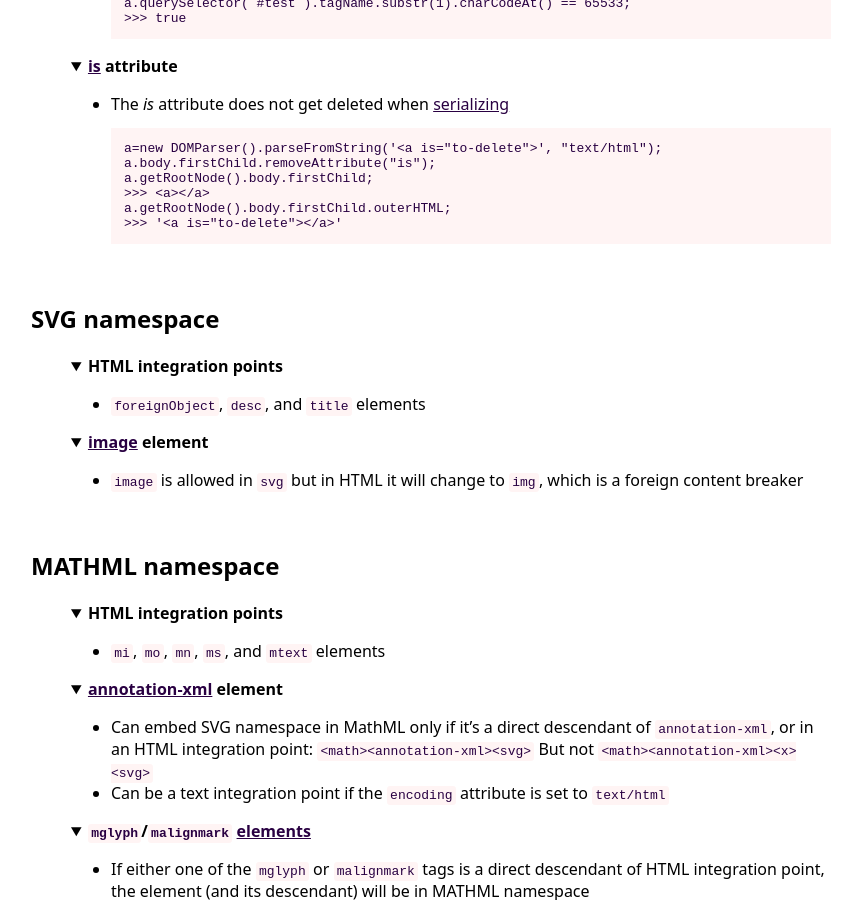
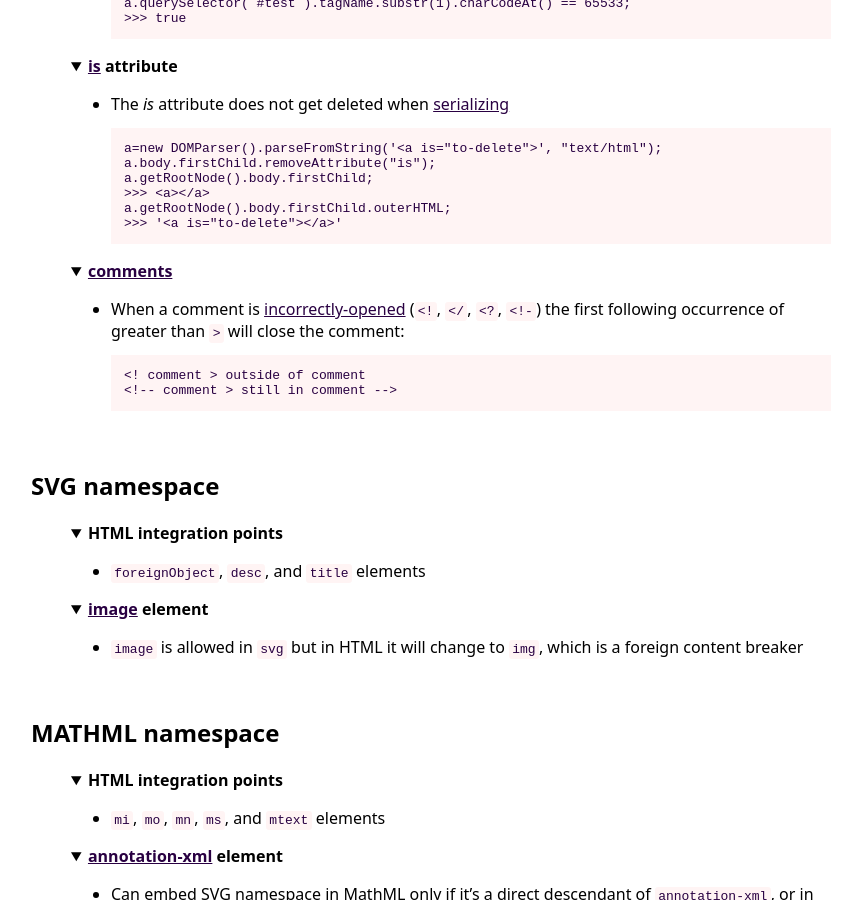
Before and after one commit to SonarSource/mxss-cheatsheet, a Jekyll site: the page built from index.md, in a window 1280 px wide and 900 px high, scrolled down 2497 px. Shown: the whole window, without its empty margins (209-1064 px from the left). Built offline with Jekyll 4.4.1, drawn with Linux system fonts in a browser that asks for light colours.

Commit message:
add incorrectly-opened comments explanation and example (#14)
* add incorrectly-opened comments explanation and example

* Update _data/data.yml

Co-authored-by: Paul Gerste <79814126+paul-gerste-sonarsource@users.noreply.github.com>

* Update _data/data.yml

Co-authored-by: Paul Gerste <79814126+paul-gerste-sonarsource@users.noreply.github.com>

---------

Co-authored-by: Paul Gerste <79814126+paul-gerste-sonarsource@users.noreply.github.com>

````diff
--- a/_data/data.yml
+++ b/_data/data.yml
@@ -219,7 +219,19 @@ HTML namespace:
       a.getRootNode().body.firstChild.outerHTML;
       >>> '<a is="to-delete"></a>'
       ```
-
+  - title: "[comments](https://html.spec.whatwg.org/multipage/syntax.html#comments)"
+    search_terms:
+     - comments
+     - <!--
+     - -->
+     - <?
+     - </
+    description: |
+      *  When a comment is [incorrectly-opened](https://html.spec.whatwg.org/multipage/parsing.html#parse-error-incorrectly-opened-comment) (`<!`, `</`, `<?`, `<!-`) the first following occurrence of greater than `>` will close the comment:
+      ```
+      <! comment > outside of comment
+      <!-- comment > still in comment -->
+      ```
 
 SVG namespace:
   - title: "HTML integration points"
````
Also changed, not shown: examples.md (+2 -1 lines).
